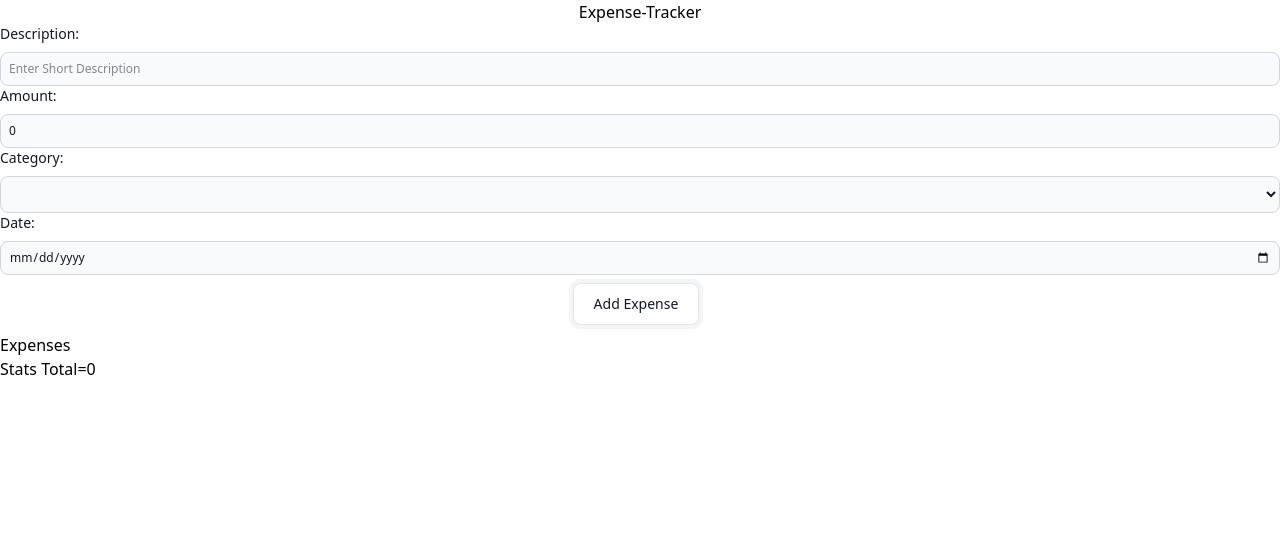
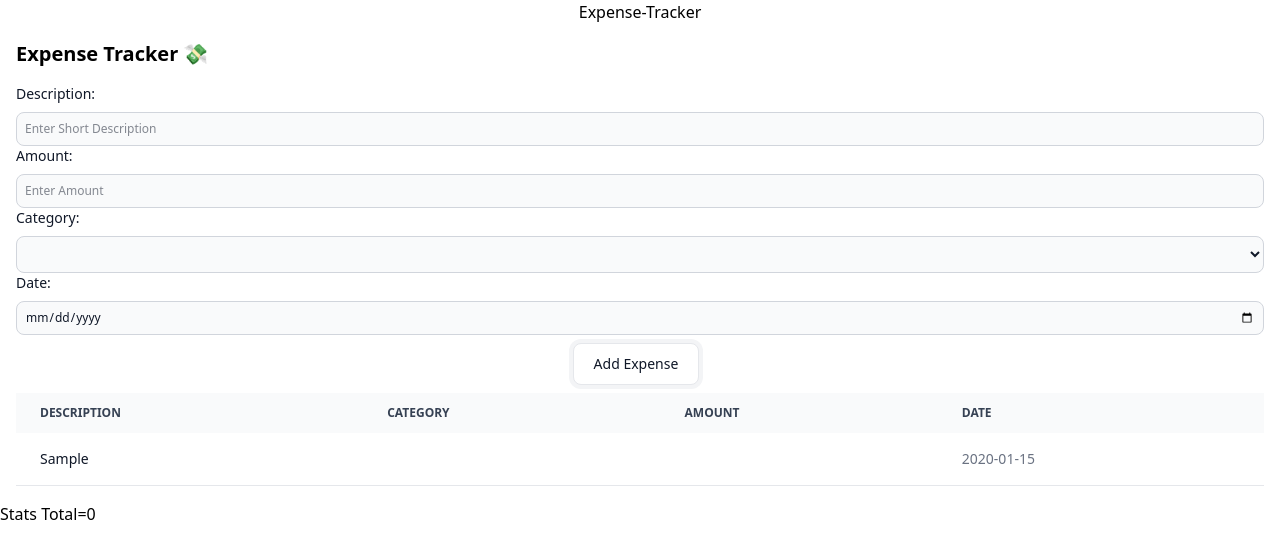
Before and after one commit to codebyAvijit/expense-tracker, a React (Vite) app: page / in a window 1280 px wide. Both pictures are taken after typing "Sample", "Sample", "2020-01-15" into the empty fields and a click on the button "Add Expense". Shown: the top 558 px of the page. Built offline with nearby package versions, Linux system fonts and the light colour scheme.

Commit message:
expenses are now shown in ui

```diff
--- a/src/App.jsx
+++ b/src/App.jsx
@@ -1,16 +1,13 @@
-import react from "react";
+import "./App.css";
 
-import "./App.css";
-import AddExpenseForm from "./components/AddExpenseForm";
-import ExpenseList from "./components/ExpenseList";
 import StatsSection from "./components/StatsSection";
+import ExpenseTracker from "./components/ExpenseTracker";
 
 function App() {
   return (
     <>
       <div className="text-center">Expense-Tracker</div>
-      <AddExpenseForm />
-      <ExpenseList />
+      <ExpenseTracker />
       <StatsSection />
     </>
   );
--- a/src/components/AddExpenseForm.jsx
+++ b/src/components/AddExpenseForm.jsx
@@ -1,6 +1,6 @@
 import React, { useState } from "react";
 
-const AddExpenseForm = () => {
+const AddExpenseForm = ({ addExpenseHandler }) => {
   const [description, setDescription] = useState("");
   const [amount, setAmount] = useState("");
   const [category, setCategory] = useState("");
@@ -9,10 +9,17 @@ const AddExpenseForm = () => {
   const submitFormHandler = (e) => {
     e.preventDefault();
 
-    const expense = { description, amount: +amount, category, date };
+    const expense = {
+      id: crypto.randomUUID(), // ✅ built-in unique id
+      description,
+      amount: +amount,
+      category,
+      date,
+    };
     console.log(expense);
+    addExpenseHandler(expense);
     setDescription("");
-    setAmount(0);
+    setAmount("");
     setCategory("");
     setDate("");
   };
--- a/src/components/ExpenseList.jsx
+++ b/src/components/ExpenseList.jsx
@@ -1,7 +1,57 @@
 import React from "react";
 
-const ExpenseList = () => {
-  return <div>Expenses</div>;
+const ExpenseList = ({ allExpenses }) => {
+  //   console.log(allExpenses);
+  if (allExpenses.length === 0) {
+    return (
+      <p className="mt-4 text-center text-gray-500">
+        No expenses yet. Add one!
+      </p>
+    );
+  }
+  return (
+    <div className="relative overflow-x-auto">
+      <table className="w-full text-sm text-left rtl:text-right text-gray-500 dark:text-gray-400">
+        <thead className="text-xs text-gray-700 uppercase bg-gray-50 dark:bg-gray-700 dark:text-gray-400">
+          <tr>
+            <th scope="col" className="px-6 py-3">
+              Description
+            </th>
+            <th scope="col" className="px-6 py-3">
+              Category
+            </th>
+            <th scope="col" className="px-6 py-3">
+              Amount
+            </th>
+            <th scope="col" className="px-6 py-3">
+              Date
+            </th>
+          </tr>
+        </thead>
+        <tbody>
+          {allExpenses.map((singleExpense, index) => {
+            return (
+              <tr
+                className="bg-white border-b dark:bg-gray-800 dark:border-gray-700 border-gray-200"
+                key={singleExpense.id}
+              >
+                {/* <td className="px-6 py-2">{singleExpense.description}</td> */}
+                <th
+                  scope="row"
+                  className="px-6 py-4 font-medium text-gray-900 whitespace-nowrap dark:text-white"
+                >
+                  {singleExpense.description}
+                </th>
+                <td className="px-6 py-2">{singleExpense.category}</td>
+                <td className="px-6 py-2">{singleExpense.amount || ""}</td>
+                <td className="px-6 py-2">{singleExpense.date}</td>
+              </tr>
+            );
+          })}
+        </tbody>
+      </table>
+    </div>
+  );
 };
 
 export default ExpenseList;
--- /dev/null
+++ b/src/components/ExpenseTracker.jsx
@@ -0,0 +1,21 @@
+import React, { useState } from "react";
+import AddExpenseForm from "./AddExpenseForm";
+import ExpenseList from "./ExpenseList";
+
+const ExpenseTracker = () => {
+  const [allExpenses, setAllExpenes] = useState([]);
+  const addExpenseHandler = (expense) => {
+    setAllExpenes((prev) => {
+      return [...prev, expense];
+    });
+  };
+  return (
+    <div className="p-4">
+      <h1 className="text-xl font-bold mb-4">Expense Tracker 💸</h1>
+      <AddExpenseForm addExpenseHandler={addExpenseHandler} />
+      <ExpenseList allExpenses={allExpenses} />
+    </div>
+  );
+};
+
+export default ExpenseTracker;
```
